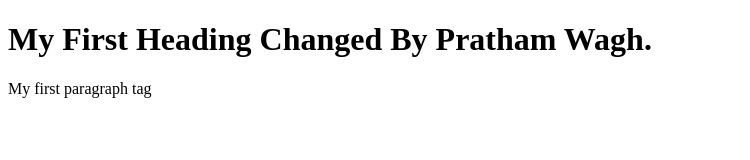
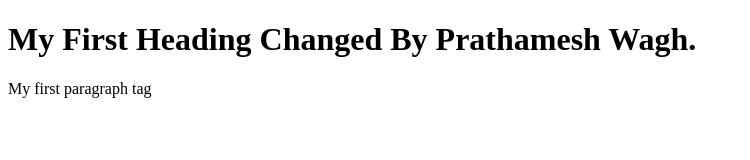
Before and after one commit to swapnil-shirke/built_extension_test, a website: page client/index.html in a window 1280 px wide. Shown: the whole page, without its empty margins (0-750 px from the left). Drawn offline with Linux system fonts and the light colour scheme.

Commit message:
Index update

```diff
--- a/client/index.html
+++ b/client/index.html
@@ -2,7 +2,7 @@
 <html>
 <body>
 
-	<h1>My First Heading Changed By Pratham Wagh.</h1>
+	<h1>My First Heading Changed By Prathamesh Wagh.</h1>
 
 	<p>My first paragraph tag</p>
 
```
